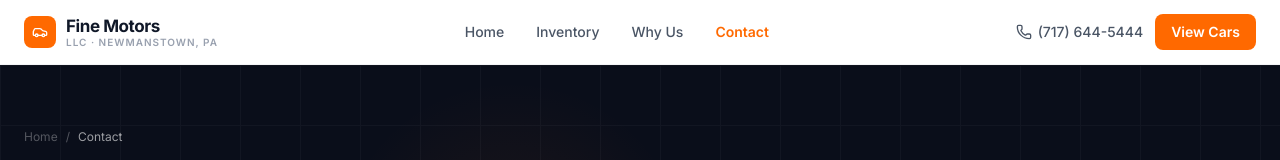
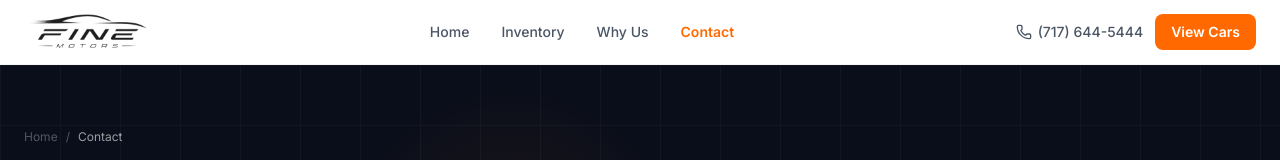
Before and after one commit to sevastianusenko/fine-motors, a Next.js app: page /contact in a window 1280 px wide. Shown: the top 160 px of the page. Built offline with nearby package versions, Linux system fonts and the light colour scheme; a web font is replaced by a local one.

Commit message:
Add Fine Motors logo to navbar
Co-Authored-By: Claude Sonnet 4.6 <noreply@anthropic.com>

```diff
--- a/app/components/NavBar.tsx
+++ b/app/components/NavBar.tsx
@@ -2,9 +2,10 @@
 
 import { useState } from "react";
 import Link from "next/link";
+import Image from "next/image";
 import { usePathname } from "next/navigation";
 import { AnimatePresence, motion } from "framer-motion";
-import { Car, Phone, Menu, X } from "lucide-react";
+import { Phone, Menu, X } from "lucide-react";
 
 const PHONE     = "(717) 644-5444";
 const PHONE_TEL = "+17176445444";
@@ -27,14 +28,15 @@ export function NavBar() {
       <div className="mx-auto max-w-7xl px-4 sm:px-6 h-16 flex items-center justify-between gap-4">
 
         {/* Logo */}
-        <Link href="/" onClick={close} className="flex items-center gap-2.5 shrink-0">
-          <div className="w-8 h-8 rounded-lg bg-orange-500 flex items-center justify-center shrink-0">
-            <Car className="w-4 h-4 text-white" />
-          </div>
-          <div className="leading-none">
-            <span className="font-bold text-[17px] tracking-tight text-gray-900 block">Fine Motors</span>
-            <span className="text-gray-400 text-[10px] uppercase tracking-widest font-semibold block mt-0.5 hidden sm:block">LLC · Newmanstown, PA</span>
-          </div>
+        <Link href="/" onClick={close} className="shrink-0">
+          <Image
+            src="/logo.png"
+            alt="Fine Motors LLC"
+            width={140}
+            height={52}
+            className="h-10 w-auto object-contain"
+            priority
+          />
         </Link>
 
         {/* Desktop nav */}
```
Also changed, not shown: public/logo.png (added).
